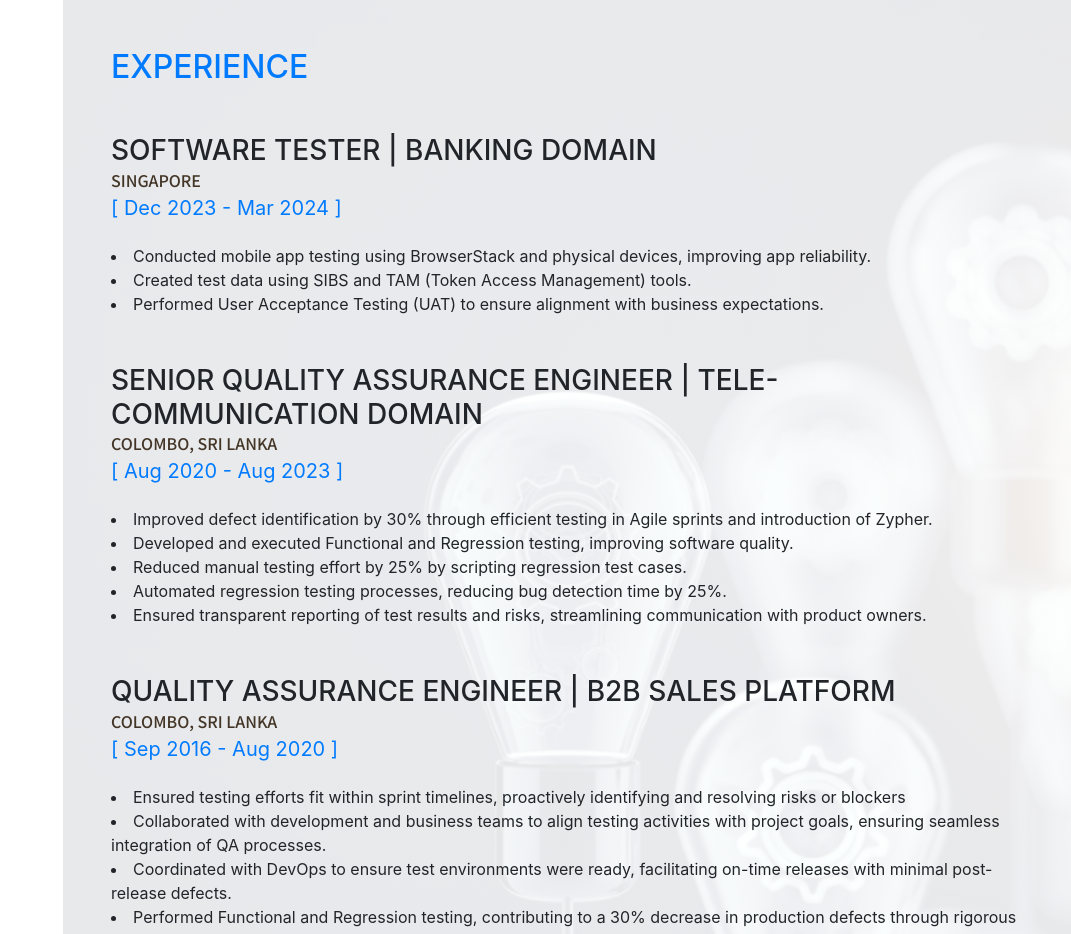
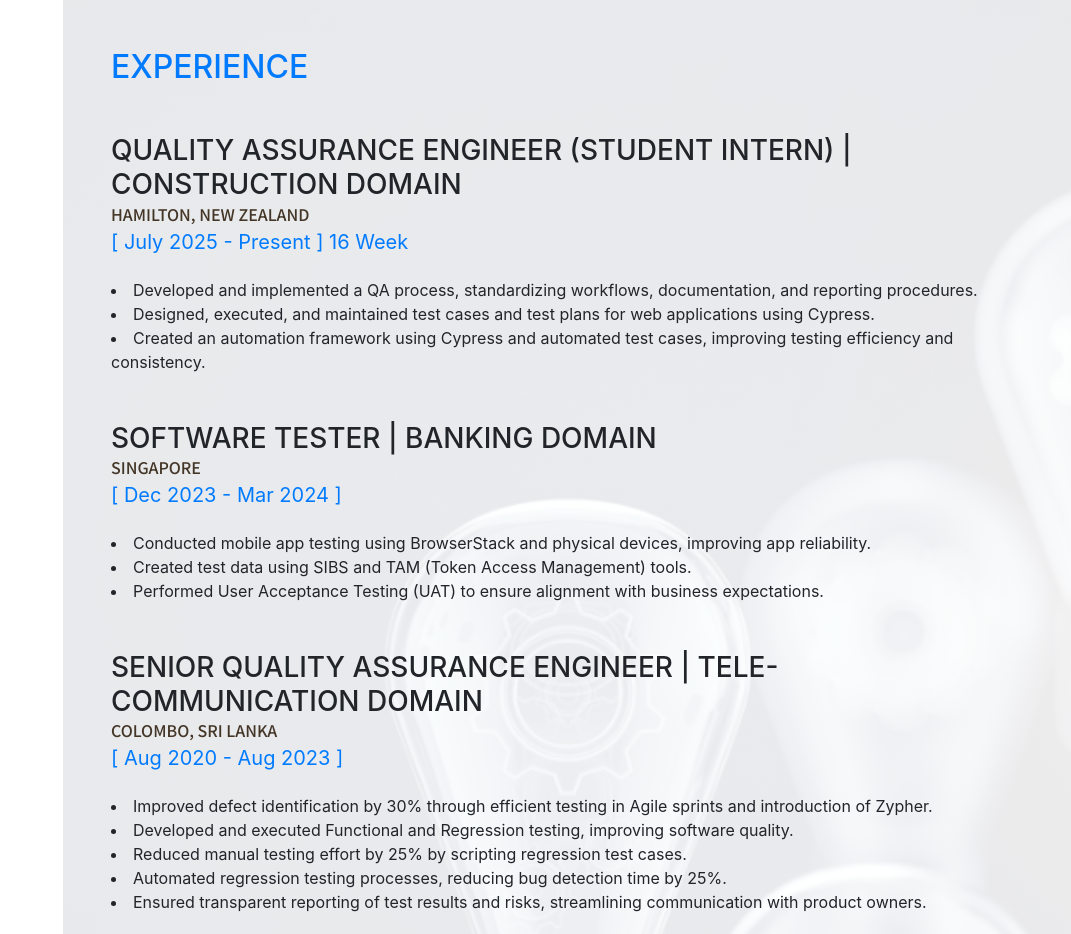
Before and after one commit to Minoshi/portfolio, a website with bundled scripts: page index.html in a window 1280 px wide. Shown: the part 800-1734 px from the top of the page, without its empty margins (209-1280 px from the left). Built offline with nearby package versions, Linux system fonts and the light colour scheme; a web font is replaced by a local one.

Commit message:
Update index.html

```diff
--- a/index.html
+++ b/index.html
@@ -122,6 +122,17 @@
           <h2 class="mb-5 text-primary">Experience</h2>
 
           <div class="resume-item d-flex flex-column flex-md-row mb-5">
+            <div class="resume-content mr-auto">
+              <h3 class="mb-0">Quality Assurance Engineer (Student Intern) | Construction Domain</h3>
+              <div class="subheading">Hamilton, New Zealand</div>
+              <p class="text-primary marginBottom">[ July 2025 - Present ] 16 Week </p>
+                <li>Developed and implemented a QA process, standardizing workflows, documentation, and reporting procedures.</li>
+                <li>Designed, executed, and maintained test cases and test plans for web applications using Cypress.</li>
+                <li>Created an automation framework using Cypress and automated test cases, improving testing efficiency and consistency.</li>
+            </div>
+          </div>
+
+           <div class="resume-item d-flex flex-column flex-md-row mb-5">
             <div class="resume-content mr-auto">
               <h3 class="mb-0">Software Tester | Banking Domain</h3>
               <div class="subheading">Singapore</div>
```
